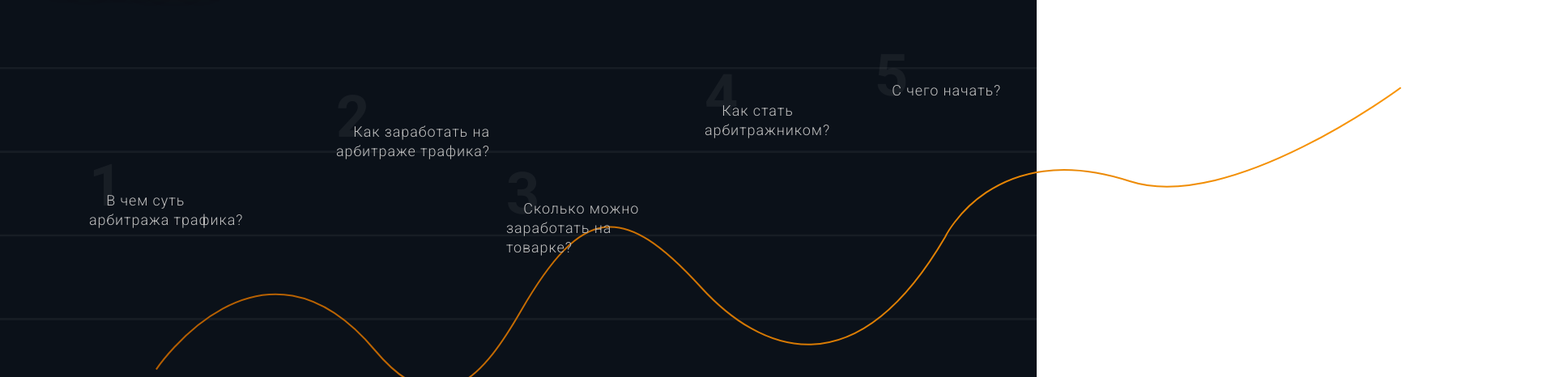
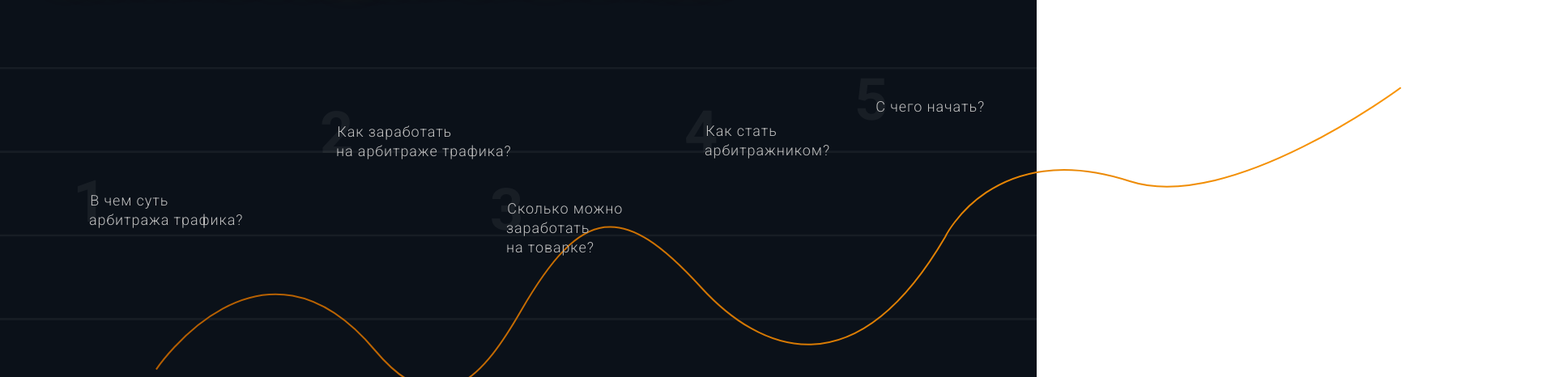
Before and after one commit to Liofan/app, a plain HTML site: page index.html in a window 1280 px wide. Shown: the part 1595-2061 px from the top of the page at 81% size, 1920 px wide, since content can reach past the window. Drawn offline with Linux system fonts and the light colour scheme.

Commit message:
Сверстал линии и текст

```diff
--- a/index.html
+++ b/index.html
@@ -128,7 +128,7 @@
 		<div class="row">
 			<div class="col-lg-12">
 				<div class="finish">
-					<div class="title">После прохождения
+					<div class="title">После прохождения <br>
 						бесплатного видеокурса ты узнаешь:</div>
 					</div>
 				</div>
@@ -142,10 +142,10 @@
 											<div class="col-lg-12">
 													<ul>
 														<li><span>1</span>В чем суть арбитража трафика?</li>
-														<li><span>2</span>Как заработать
+														<li><span>2</span>Как заработать <br>
 																на арбитраже трафика?</li>
 														<li><span>3</span>Сколько можно
-																заработать
+																заработать <br>
 																на товарке?</li>
 														<li><span>4</span>Как стать
 																арбитражником?</li>
--- a/sass/main.sass
+++ b/sass/main.sass
@@ -264,7 +264,6 @@ main
 	ul
 		list-style: none
 		li
-			width: 200px
 			position: relative
 			color: #bdbdbd
 			font-family: Roboto
@@ -274,6 +273,9 @@ main
 			letter-spacing: 0.9px
 			z-index: 1
 			span
+					position: relative
+					top: 20px
+					left: -20px
 					opacity: 0.05
 					color: #ffffff
 					font-family: "Roboto"
@@ -281,11 +283,11 @@ main
 					font-weight: 700
 					line-height: 52px
 					text-transform: uppercase
-					letter-spacing: -20px
+					letter-spacing: -40px
 			&:nth-child(1)
+				width: 200px
 				top: -265px
 			&:nth-child(2)
-				width: 214px
 				top: -430px
 				left: 305px
 			&:nth-child(3)
@@ -294,11 +296,16 @@ main
 				left: 515px
 			&:nth-child(4)
 				width: 154px
-				top: -640px
+				top: -615px
 				left: 760px
+				span
+					left: -25px
 			&:nth-child(5)
-				top: -745px
+				top: -725px
 				left: 970px
+				span
+					top: 10px
+					left: -25px
 
 
 
```
Also changed, not shown: css/main.min.css.
